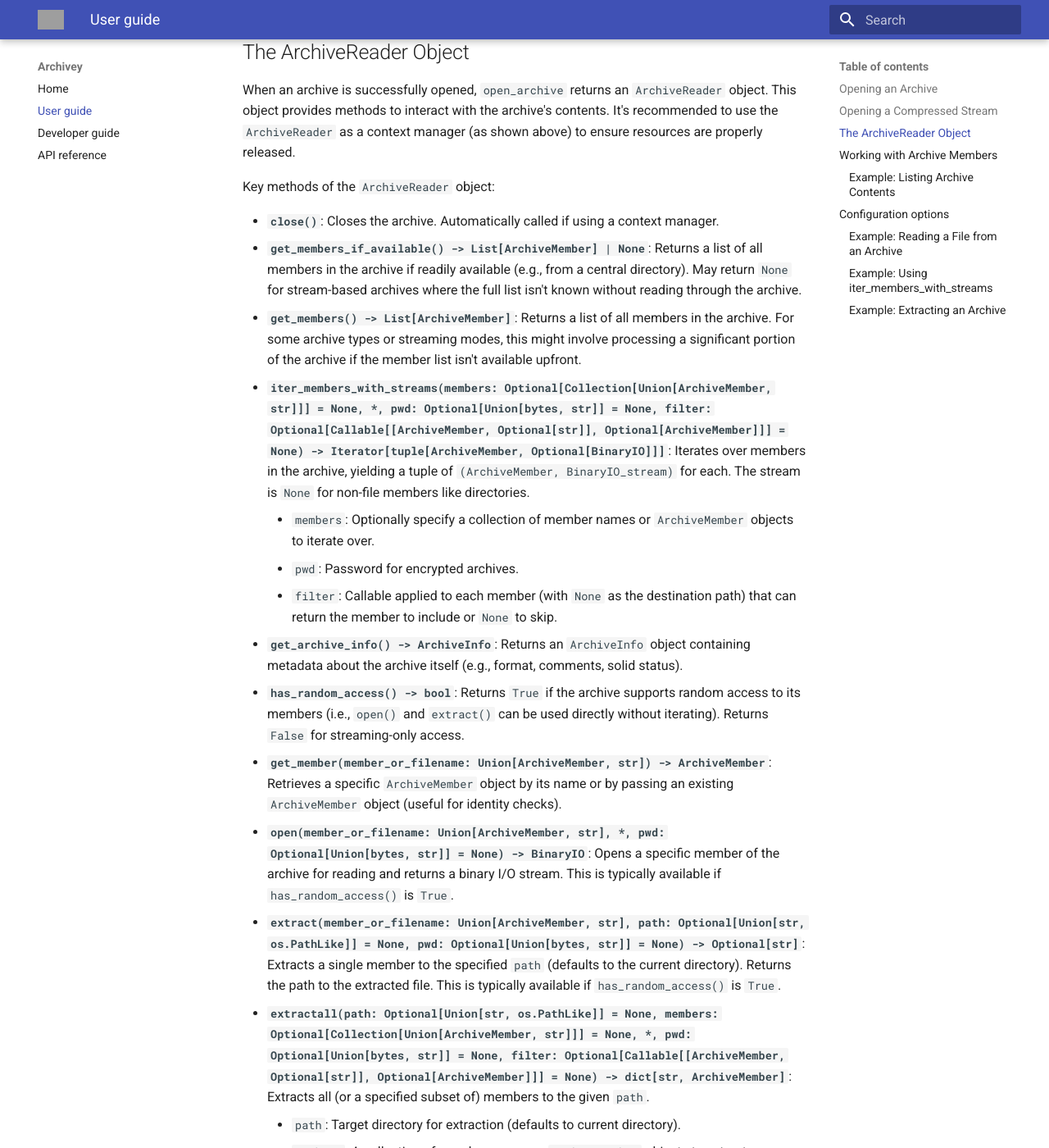
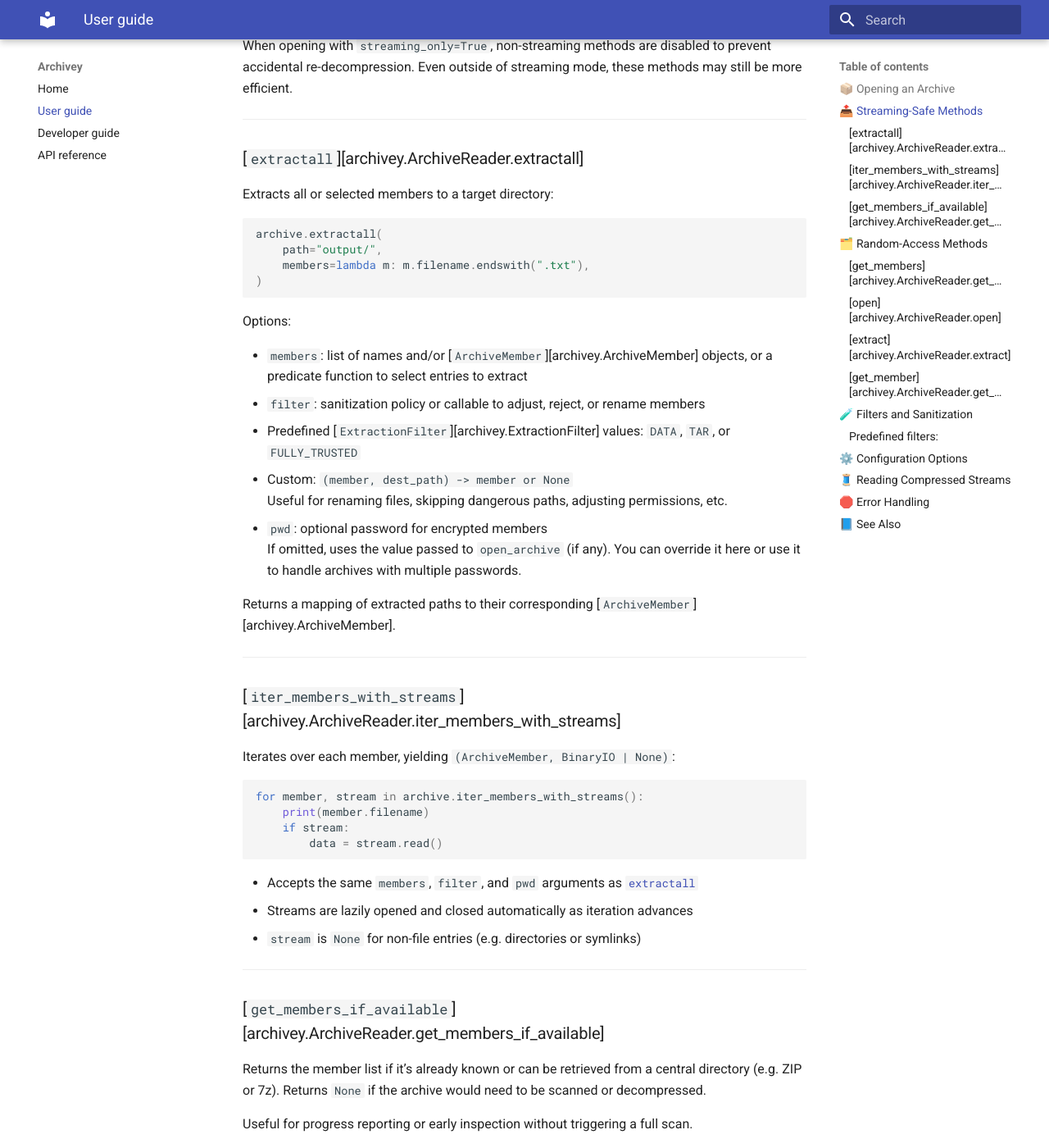
Before and after one commit to davitf/archivey-dev, an MkDocs documentation site: the page built from docs/user_guide.md, in a window 1280 px wide and 1400 px high, scrolled down 1048 px. Shown: the whole window at 82% size. Built offline with MkDocs 1.6.1 and Material for MkDocs 9.7.7, drawn with Linux system fonts in a browser that asks for light colours; some of the changed text lies outside the part shown; grey boxes are pictures that could not be loaded.

Commit message:
Update user guide with ChatGPT's help
Documentation cleanup

````diff
--- a/docs/user_guide.md
+++ b/docs/user_guide.md
@@ -1,204 +1,251 @@
-# Archivey user guide
+# Archivey User Guide
 
-This guide explains how to use the `archivey` library to work with a variety of archive formats.
+Archivey is a Python library that provides a consistent interface for reading and extracting files from many archive formats, including ZIP, TAR, RAR, 7z, and compressed formats like `.gz`, `.bz2`, `.xz`, `.zst`, and `.lz4`.
 
-## Opening an Archive
+This guide covers the most common use cases. For full details, see the [API reference](api.md).
 
-The main entry point to the library is the `open_archive` function:
+---
+
+## 📦 Opening an Archive
+
+Use [`open_archive`][archivey.open_archive] to open any supported archive:
 
 ```python
 from archivey import open_archive
 
-try:
-    with open_archive("my_archive.zip") as archive:
-        # Work with the archive
-        print("Successfully opened archive")
-except FileNotFoundError:
-    print("Archive not found at the specified path.")
-except ArchiveNotSupportedError:
-    print("The archive format is not supported.")
-except ArchiveError as e:
-    print(f"An archive-related error occurred: {e}")
-
+with open_archive("data.zip") as archive:
+    print("Opened archive with", len(archive.get_members()), "entries")
 ```
 
-`[open_archive][archivey.core.open_archive]` takes the path to an archive file (or an IO stream) and returns an `archivey.archive_reader.ArchiveReader` when the format is recognized. You can also pass an optional `config` object or set `streaming_only=True` to force sequential access.
+You can pass:
 
-## Opening a Compressed Stream
+- A file path or binary stream
+- `config`: an [`ArchiveyConfig`][archivey.ArchiveyConfig] object
+- `streaming_only=True`: enables one-pass streaming mode
+- `pwd`: password for encrypted archives
 
-Archivey can also handle single-file compressed formats such as gzip, bzip2, xz,
-zstd and lz4. Use `[open_compressed_stream][archivey.core.open_compressed_stream]` to obtain an uncompressed binary
-stream:
+---
+
+## 📤 Streaming-Safe Methods
+
+Some archive formats (like `.tar.gz`, `.tar.xz`) don’t include a central index, so listing or accessing members typically requires decompressing the entire archive. Similarly, **solid archives** (like some RAR and 7z files) store multiple files in a single compressed block — so accessing a file mid-archive may require decompressing everything before it. Underlying libraries often perform this extra decompression silently.
+
+**Streaming-safe methods** let you read or extract relevant members in a single pass, avoiding redundant decompression. They also support non-seekable sources (e.g. pipes or network streams), if the underlying format or library allows.
+
+When opening with `streaming_only=True`, non-streaming methods are disabled to prevent accidental re-decompression. Even outside of streaming mode, these methods may still be more efficient.
+
+---
+
+### [`extractall`][archivey.ArchiveReader.extractall]
+
+Extracts all or selected members to a target directory:
+
+```python
+archive.extractall(
+    path="output/",
+    members=lambda m: m.filename.endswith(".txt"),
+)
+```
+
+Options:
+
+- `members`: list of names and/or [`ArchiveMember`][archivey.ArchiveMember] objects, or a predicate function to select entries to extract
+- `filter`: sanitization policy or callable to adjust, reject, or rename members
+  - Predefined [`ExtractionFilter`][archivey.ExtractionFilter] values: `DATA`, `TAR`, or `FULLY_TRUSTED`
+  - Custom: `(member, dest_path) -> member or None`
+    Useful for renaming files, skipping dangerous paths, adjusting permissions, etc.
+- `pwd`: optional password for encrypted members
+  If omitted, uses the value passed to `open_archive` (if any). You can override it here or use it to handle archives with multiple passwords.
+
+Returns a mapping of extracted paths to their corresponding [`ArchiveMember`][archivey.ArchiveMember].
+
+---
+
+### [`iter_members_with_streams`][archivey.ArchiveReader.iter_members_with_streams]
+
+Iterates over each member, yielding `(ArchiveMember, BinaryIO | None)`:
+
+```python
+for member, stream in archive.iter_members_with_streams():
+    print(member.filename)
+    if stream:
+        data = stream.read()
+```
+
+- Accepts the same `members`, `filter`, and `pwd` arguments as [`extractall`](#extractall)
+- Streams are lazily opened and closed automatically as iteration advances
+- `stream` is `None` for non-file entries (e.g. directories or symlinks)
+
+---
+
+### [`get_members_if_available`][archivey.ArchiveReader.get_members_if_available]
+
+Returns the member list if it’s already known or can be retrieved from a central directory (e.g. ZIP or 7z). Returns `None` if the archive would need to be scanned or decompressed.
+
+Useful for progress reporting or early inspection without triggering a full scan.
+
+---
+
+## 🗂️ Random-Access Methods
+
+These methods are available only if the archive was **not** opened in `streaming_only` mode. You can check with:
+
+```python
+if archive.has_random_access():
+    ...
+```
+
+---
+
+### [`get_members`][archivey.ArchiveReader.get_members]
+
+Returns a complete list of archive entries:
+
+```python
+members = archive.get_members()
+```
+
+Note: For some formats, this may involve scanning or decompressing large portions of the archive.
+
+---
+
+### [`open`][archivey.ArchiveReader.open]
+
+Opens a specific file in the archive:
+
+```python
+with archive.open("docs/readme.txt") as f:
+    content = f.read()
+```
+
+If the member is a symlink or hardlink, the link will be resolved to its target, and the stream will reflect the target’s contents. Raises an error if the member is a directory, or a link pointing outside the archive or to a missing file.
+
+---
+
+### [`extract`][archivey.ArchiveReader.extract]
+
+Extracts a single member to disk:
+
+```python
+archive.extract("README.md", path="docs/")
+```
+
+Returns the extracted file path.
+
+---
+
+### [`get_member`][archivey.ArchiveReader.get_member]
+
+Looks up a member by name or validates an existing one:
+
+```python
+member = archive.get_member("assets/logo.png")
+```
+
+---
+
+## 🧪 Filters and Sanitization
+
+Archivey applies sanitization by default to prevent unsafe extraction:
+- Strips absolute paths
+- Blocks path traversal (`../`)
+- Normalizes symlink targets
+- Adjusts unsafe permissions
+
+You can override this with the `filter` argument or set it globally using [`extraction_filter`][archivey.ArchiveyConfig.extraction_filter]:
+
+```python
+from archivey import ArchiveyConfig, ExtractionFilter
+
+config = ArchiveyConfig(extraction_filter=ExtractionFilter.FULLY_TRUSTED)
+```
+
+### Predefined filters:
+- `DATA`: safe defaults (default)
+- `TAR`: mimics `tar` behavior
+- `FULLY_TRUSTED`: disables filtering (use with caution)
+
+You can also use a custom function:
+```python
+(member: ArchiveMember, dest_path: str | None) → ArchiveMember | None
+```
+
+---
+
+## ⚙️ Configuration Options
+
+You can control Archivey’s behavior using an [`ArchiveyConfig`][archivey.ArchiveyConfig] object.
+
+Pass it to [`open_archive`][archivey.open_archive], or set it globally using [`set_archivey_config`][archivey.set_archivey_config] and [`get_archivey_config`][archivey.get_archivey_config].
+
+```python
+from archivey import ArchiveyConfig, OverwriteMode
+
+config = ArchiveyConfig(
+    use_rapidgzip=True,
+    overwrite_mode=OverwriteMode.SKIP,
+)
+set_archivey_config(config)
+```
+
+Common options:
+- `use_rar_stream`: improves streaming performance for solid RAR archives by avoiding repeated decompression; uses `unrar` directly instead of `rarfile`
+- `use_rapidgzip`, `use_indexed_bzip2`, etc.: enable faster or more flexible backends
+- `overwrite_mode`: controls behavior when extracting over existing files
+- `extraction_filter`: global sanitization policy for extracted entries
+
+You can also use the [`archivey_config`][archivey.archivey_config] context manager to temporarily override the global config:
+
+```python
+from archivey import archivey_config, get_archivey_config
+
+with archivey_config(
+    use_rapidgzip=True, extraction_filter="data", overwrite_mode="skip"
+):
+    print(get_archivey_config())
+    with open_archive(...):
+        ...
+```
+
+---
+
+## 🧵 Reading Compressed Streams
+
+Use [`open_compressed_stream`][archivey.open_compressed_stream] to read `.gz`, `.bz2`, `.xz`, `.zst`, or `.lz4` files:
 
 ```python
 from archivey import open_compressed_stream
 
-with open_compressed_stream("example.txt.gz") as f:
-    data = f.read()
+with open_compressed_stream("file.txt.gz") as f:
+    print(f.read().decode())
 ```
 
-`open_compressed_stream` accepts the same `ArchiveyConfig` object as
-`open_archive` for enabling alternative decompression libraries.
+---
 
-## The ArchiveReader Object
+## 🛑 Error Handling
 
-When an archive is successfully opened, `open_archive` returns an `ArchiveReader` object. This object provides methods to interact with the archive's contents. It's recommended to use the `ArchiveReader` as a context manager (as shown above) to ensure resources are properly released.
+All archive-related exceptions derive from [`ArchiveError`][archivey.ArchiveError].
 
-Key methods of the `ArchiveReader` object:
+Notable subtypes:
+- `ArchiveEncryptedError`
+- `ArchiveCorruptedError`
+- `ArchiveMemberNotFoundError`
 
-*   **`close()`**: Closes the archive. Automatically called if using a context manager.
-*   **`get_members_if_available() -> List[ArchiveMember] | None`**: Returns a list of all members in the archive if readily available (e.g., from a central directory). May return `None` for stream-based archives where the full list isn't known without reading through the archive.
-*   **`get_members() -> List[ArchiveMember]`**: Returns a list of all members in the archive. For some archive types or streaming modes, this might involve processing a significant portion of the archive if the member list isn't available upfront.
-*   **`iter_members_with_streams(members: Optional[Collection[Union[ArchiveMember, str]]] = None, *, pwd: Optional[Union[bytes, str]] = None, filter: Optional[Callable[[ArchiveMember, Optional[str]], Optional[ArchiveMember]]] = None) -> Iterator[tuple[ArchiveMember, Optional[BinaryIO]]]`**: Iterates over members in the archive, yielding a tuple of `(ArchiveMember, BinaryIO_stream)` for each. The stream is `None` for non-file members like directories.
-    *   `members`: Optionally specify a collection of member names or `ArchiveMember` objects to iterate over.
-    *   `pwd`: Password for encrypted archives.
-    *   `filter`: Callable applied to each member (with `None` as the destination path) that can return the member to include or `None` to skip.
-*   **`get_archive_info() -> ArchiveInfo`**: Returns an `ArchiveInfo` object containing metadata about the archive itself (e.g., format, comments, solid status).
-*   **`has_random_access() -> bool`**: Returns `True` if the archive supports random access to its members (i.e., `open()` and `extract()` can be used directly without iterating). Returns `False` for streaming-only access.
-*   **`get_member(member_or_filename: Union[ArchiveMember, str]) -> ArchiveMember`**: Retrieves a specific `ArchiveMember` object by its name or by passing an existing `ArchiveMember` object (useful for identity checks).
-*   **`open(member_or_filename: Union[ArchiveMember, str], *, pwd: Optional[Union[bytes, str]] = None) -> BinaryIO`**: Opens a specific member of the archive for reading and returns a binary I/O stream. This is typically available if `has_random_access()` is `True`.
-*   **`extract(member_or_filename: Union[ArchiveMember, str], path: Optional[Union[str, os.PathLike]] = None, pwd: Optional[Union[bytes, str]] = None) -> Optional[str]`**: Extracts a single member to the specified `path` (defaults to the current directory). Returns the path to the extracted file. This is typically available if `has_random_access()` is `True`.
-*   **`extractall(path: Optional[Union[str, os.PathLike]] = None, members: Optional[Collection[Union[ArchiveMember, str]]] = None, *, pwd: Optional[Union[bytes, str]] = None, filter: Optional[Callable[[ArchiveMember, Optional[str]], Optional[ArchiveMember]]] = None) -> dict[str, ArchiveMember]`**: Extracts all (or a specified subset of) members to the given `path`.
-    *   `path`: Target directory for extraction (defaults to current directory).
-    *   `members`: A collection of member names or `ArchiveMember` objects to extract.
-    *   `pwd`: Password for encrypted archives.
-    *   `filter`: Callable invoked for each member with the member and destination path. Return the member to extract it, or `None` to skip.
-*   Returns a dictionary mapping extracted file paths to their `ArchiveMember` objects.
-
-Streaming-only archives (where `archive.has_random_access()` returns `False`) can be iterated only **once**. After calling `iter_members_with_streams()` or `extractall()`, further attempts to read or extract members will raise a `ValueError`.
-
-## Working with Archive Members
-
-The `ArchiveMember` object contains metadata about an individual entry within the archive, such as its name, size, modification time, type (file, directory, link), etc.
-
-### Example: Listing Archive Contents
+Example:
 
 ```python
 from archivey import open_archive, ArchiveError
 
 try:
-    with open_archive("my_archive.tar.gz") as archive:
-        print(f"Archive Format: {archive.get_archive_info().format.value}")
-        if archive.has_random_access():
-            print("Archive supports random access.")
-            members = archive.get_members()
-            for member in members:
-                print(f"- {member.filename} (Size: {member.file_size}, Type: {member.type.value})")
-        else:
-            print("Archive is streaming-only. Iterating to get members:")
-            for member, stream in archive.iter_members_with_streams():
-                print(f"- {member.filename} (Size: {member.file_size}, Type: {member.type.value})")
-                if stream:
-                    stream.close() # Important to close the stream if not reading from it
+    with open_archive("file.7z") as archive:
+        ...
 except ArchiveError as e:
-    print(f"Error: {e}")
+    print("Archive error:", e)
 ```
 
-## Configuration options
+---
 
-`open_archive` accepts an `ArchiveyConfig` object to enable optional features.
-You can pass it directly or set it as the default using
-`archivey.config.default_config()`.
+## 📘 See Also
 
-```python
-from archivey import open_archive, ArchiveyConfig
-
-config = ArchiveyConfig(
-    use_rar_stream=True,
-    use_rapidgzip=True,
-    use_indexed_bzip2=True,
-    overwrite_mode=OverwriteMode.OVERWRITE,
-    extraction_filter=ExtractionFilter.TAR, # Example: use tar-like filtering
-)
-
-with open_archive("file.rar", config=config) as archive:
-    ...
-```
-
-
-Fields on `ArchiveyConfig` enable support for optional dependencies such as
-`rapidgzip`, `indexed_bzip2`, `python-xz` and `zstandard`. Each flag requires the
-corresponding package to be installed. `overwrite_mode` controls how extraction
-handles existing files and may be `overwrite`, `skip` or `error`.
-
-The `extraction_filter` option controls which files are extracted and how their
-paths are sanitized. It can be set to one of the predefined `ExtractionFilter`
-enum values:
-*   `ExtractionFilter.DATA`: (Default) Aims to be safe for extracting general data archives.
-    It might be more restrictive about filenames or paths.
-*   `ExtractionFilter.TAR`: Mimics typical behavior of `tar` extraction, which might
-    be more permissive.
-*   `ExtractionFilter.FULLY_TRUSTED`: Assumes the archive content is fully trusted
-    and performs minimal to no sanitization. Use with caution.
-It can also be set to a custom callable function that takes an `ArchiveMember`
-and the destination path, and returns a modified `ArchiveMember` or `None` to skip.
-
-### Example: Reading a File from an Archive
-
-```python
-from archivey import open_archive, ArchiveMemberNotFoundError, ArchiveError
-
-try:
-    with open_archive("my_archive.zip") as archive:
-        if not archive.has_random_access():
-            print("Cannot directly open members in this archive type for reading without iteration.")
-        else:
-            try:
-                member_to_read = "path/to/file_in_archive.txt"
-                with archive.open(member_to_read) as f_stream:
-                    content = f_stream.read()
-                print(f"Content of {member_to_read}:\n{content.decode()}")
-            except ArchiveMemberNotFoundError:
-                print(f"File '{member_to_read}' not found in archive.")
-            except ArchiveError as e: # Other archive errors like decryption
-                print(f"Error reading file: {e}")
-except ArchiveError as e:
-    print(f"Error opening archive: {e}")
-
-```
-### Example: Using `iter_members_with_streams`
-
-The `iter_members_with_streams` method allows you to process archive members one by
-one. Each stream is closed automatically when iteration advances to the next
-member or when the generator is closed.
-
-```python
-from archivey import open_archive, ArchiveError
-
-try:
-    with open_archive("my_archive.tar") as archive:
-        for member, stream in archive.iter_members_with_streams():
-            print(f"Processing {member.filename}")
-            if stream:
-                data = stream.read()
-                print(f"  size: {len(data)} bytes")
-            # stream is closed automatically on the next iteration
-except ArchiveError as e:
-    print(f"Error: {e}")
-```
-
-
-### Example: Extracting an Archive
-
-```python
-from archivey import open_archive, ArchiveError
-import os
-
-DESTINATION_DIR = "extracted_files"
-
-try:
-    with open_archive("my_archive.rar") as archive:
-        print(f"Extracting all files from {archive.archive_path} to {DESTINATION_DIR}...")
-        if not os.path.exists(DESTINATION_DIR):
-            os.makedirs(DESTINATION_DIR)
-
-        extracted_files = archive.extractall(path=DESTINATION_DIR)
-        print(f"Successfully extracted {len(extracted_files)} files:")
-        for path, member in extracted_files.items():
-            print(f"  - {path} (Original: {member.filename})")
-
-except ArchiveError as e:
-    print(f"Error: {e}")
-```
-
-This guide provides a basic overview. For more detailed information on specific classes and methods, please refer to the [API documentation](api.md).
+- [API Reference](api.md)
+- [Developer Guide](developer_guide.md)
--- a/mkdocs.yml
+++ b/mkdocs.yml
@@ -25,7 +25,6 @@ plugins:
 theme:
   name: material
   navigation_depth: 2
-  logo: assets/icon_white.png
 
 markdown_extensions:
   - toc:
````
Also changed, not shown: docs/api.md (+5 -0 lines).
